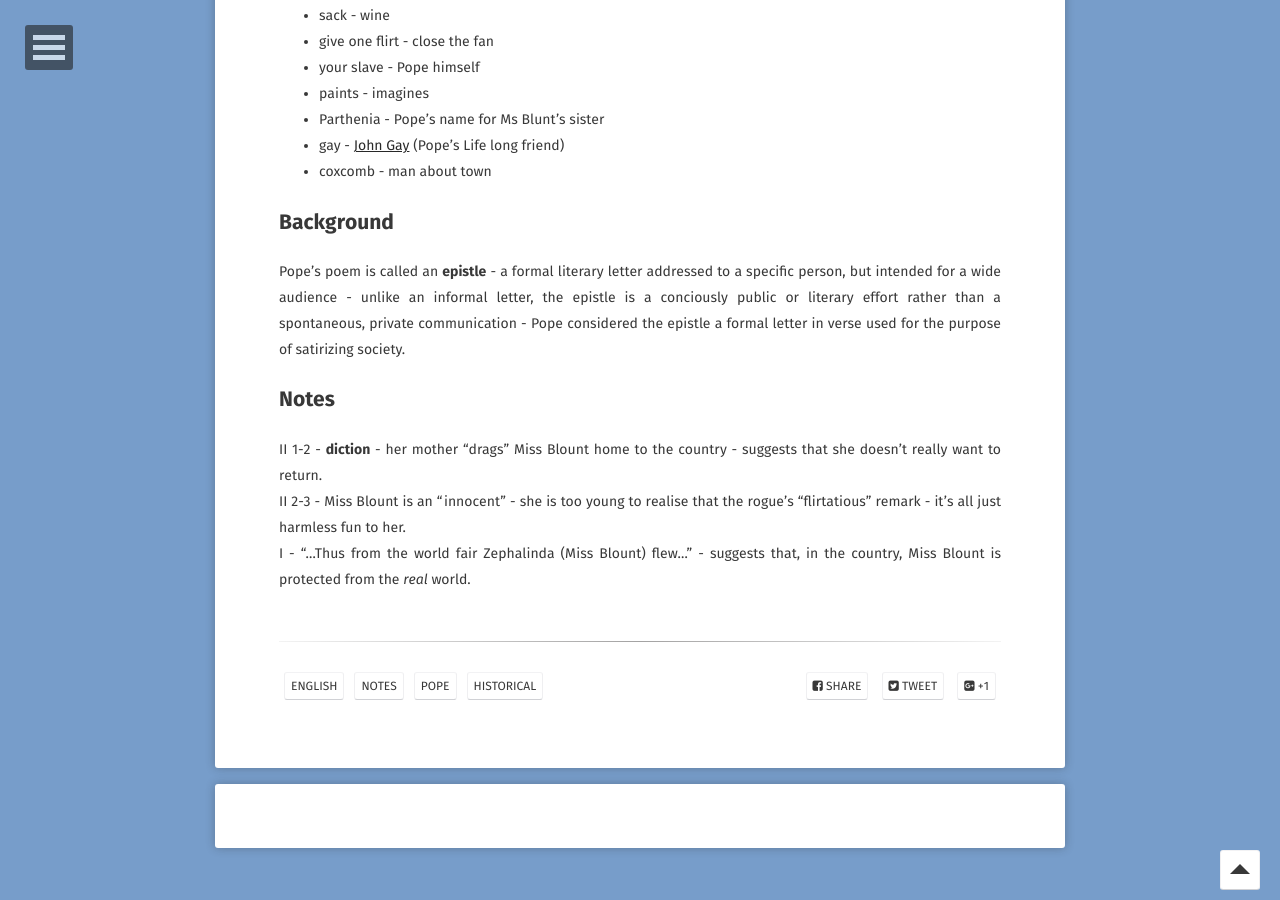
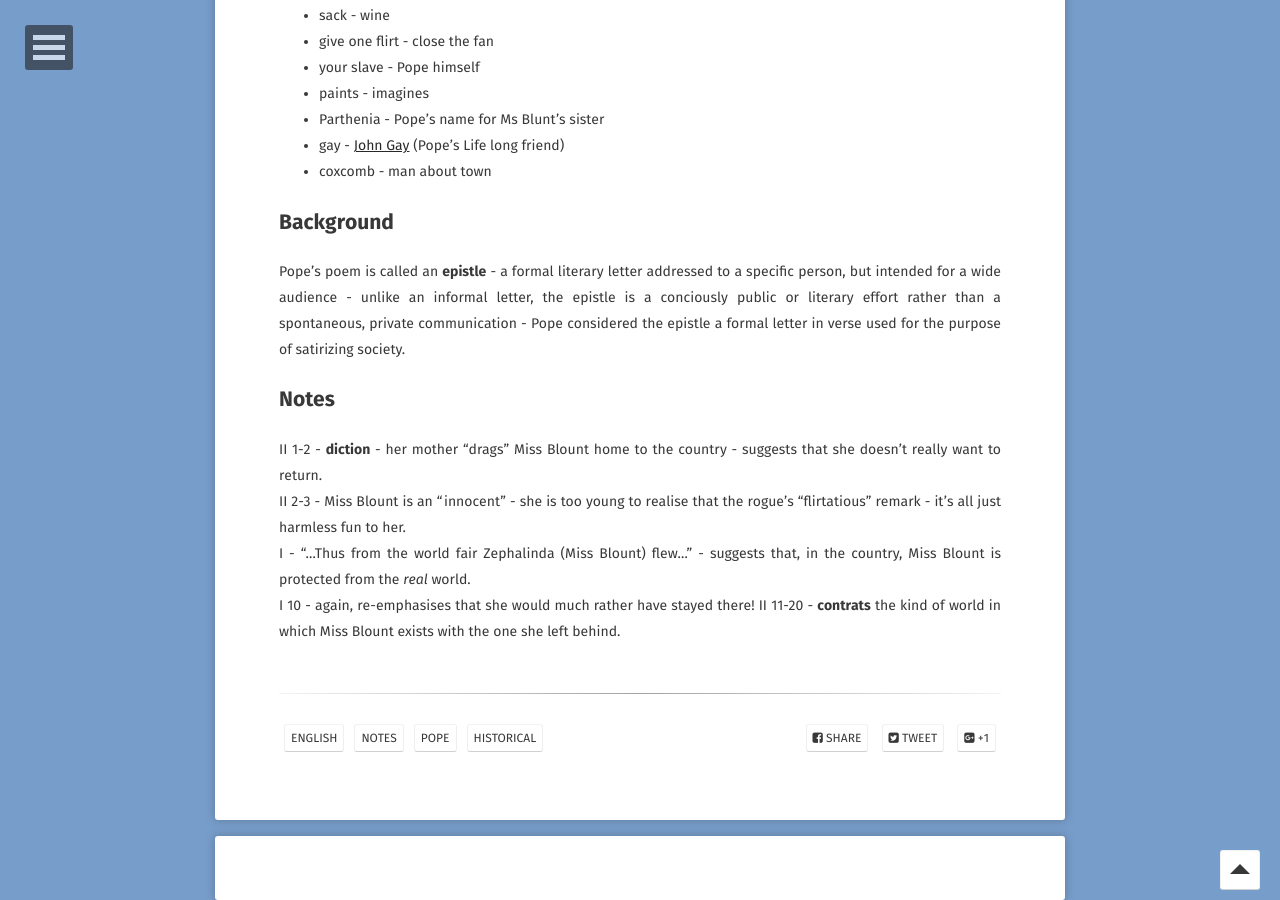
Before and after one commit to EthenStrine/site, a Jekyll site: the page built from _posts/2019-02-07-popesepistle.md, in a window 1280 px wide and 900 px high, scrolled down 2211 px. Built offline with Jekyll 4.4.1, drawn with Linux system fonts in a browser that asks for light colours; some web fonts are replaced; comment, search, counter and statistics services are not loaded.

Commit message:
Update 2019-02-07-popesepistle.md

```diff
--- a/_posts/2019-02-07-popesepistle.md
+++ b/_posts/2019-02-07-popesepistle.md
@@ -88,3 +88,5 @@ Look sour, and hum a tune — as you may now.
 II 1-2 - **diction** - her mother "drags" Miss Blount home to the country - suggests that she doesn't really want to return.
 II 2-3 - Miss Blount is an "innocent" - she is too young to realise that the rogue's "flirtatious" remark - it's all just harmless fun to her.
 I - "...Thus from the world fair Zephalinda (Miss Blount) flew..." - suggests that, in the country, Miss Blount is protected from the *real* world.
+I 10 - again, re-emphasises that she would much rather have stayed there!
+II 11-20 - **contrats** the kind of world in which Miss Blount exists with the one she left behind.
```
